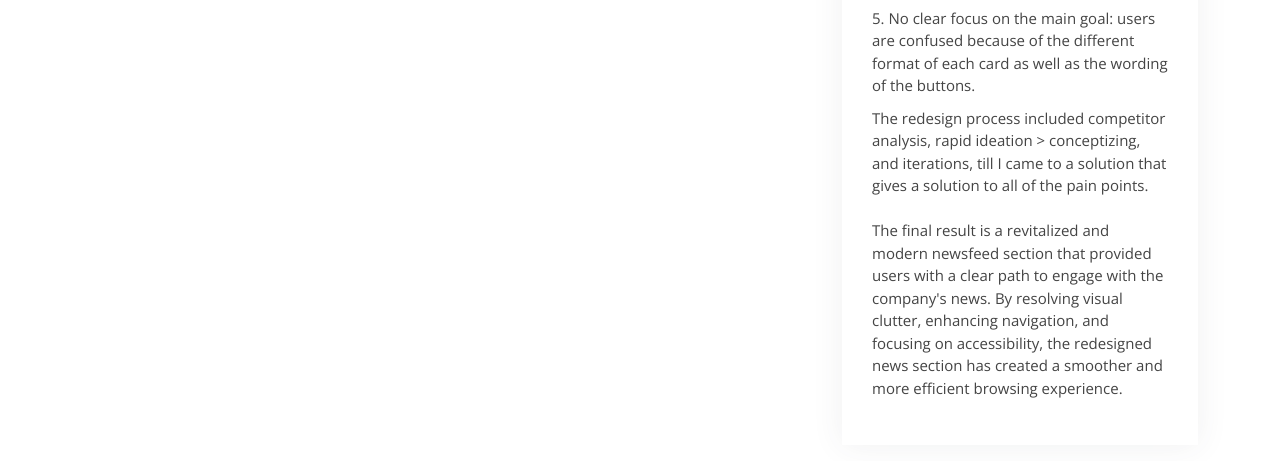
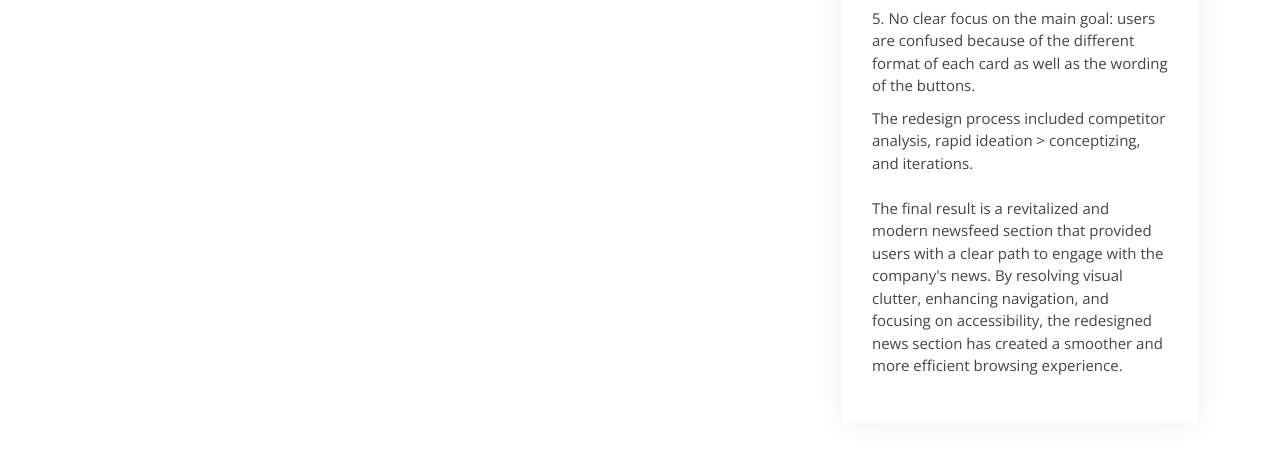
Before and after one commit to mishkovM/portfolio, a plain HTML site: page portfolio-AllianzNewsfeedSection.html in a window 1280 px wide. Shown: the part 1050-1511 px from the top of the page. Drawn offline with nearby package versions, Linux system fonts and the light colour scheme.

Commit message:
Update portfolio-AllianzNewsfeedSection.html

```diff
--- a/portfolio-AllianzNewsfeedSection.html
+++ b/portfolio-AllianzNewsfeedSection.html
@@ -124,7 +124,7 @@
           <li>4.<B> Not clear Calls to Action:</B></Not> CTAs are not prominent enough, as well as not distinguishable from other things on the screen.</li>
         <li>5. <b>No clear focus on the main goal:</b> users are confused because of the different format of each card as well as the wording of the buttons. </li>
 
-      <li>The redesign process included competitor analysis, rapid ideation > conceptizing, and iterations, till I came to a solution that gives a solution to all of the pain points.<br><br>
+      <li>The redesign process included competitor analysis, rapid ideation > conceptizing, and iterations.<br><br>
         The final result is a revitalized and modern newsfeed section that provided users with a clear path to engage with the company's news. By resolving visual clutter, enhancing navigation, and focusing on accessibility, the redesigned news section has created a smoother and more efficient browsing experience.</li></ul>
             </div>
             <!-- <div class="portfolio-description">
```
